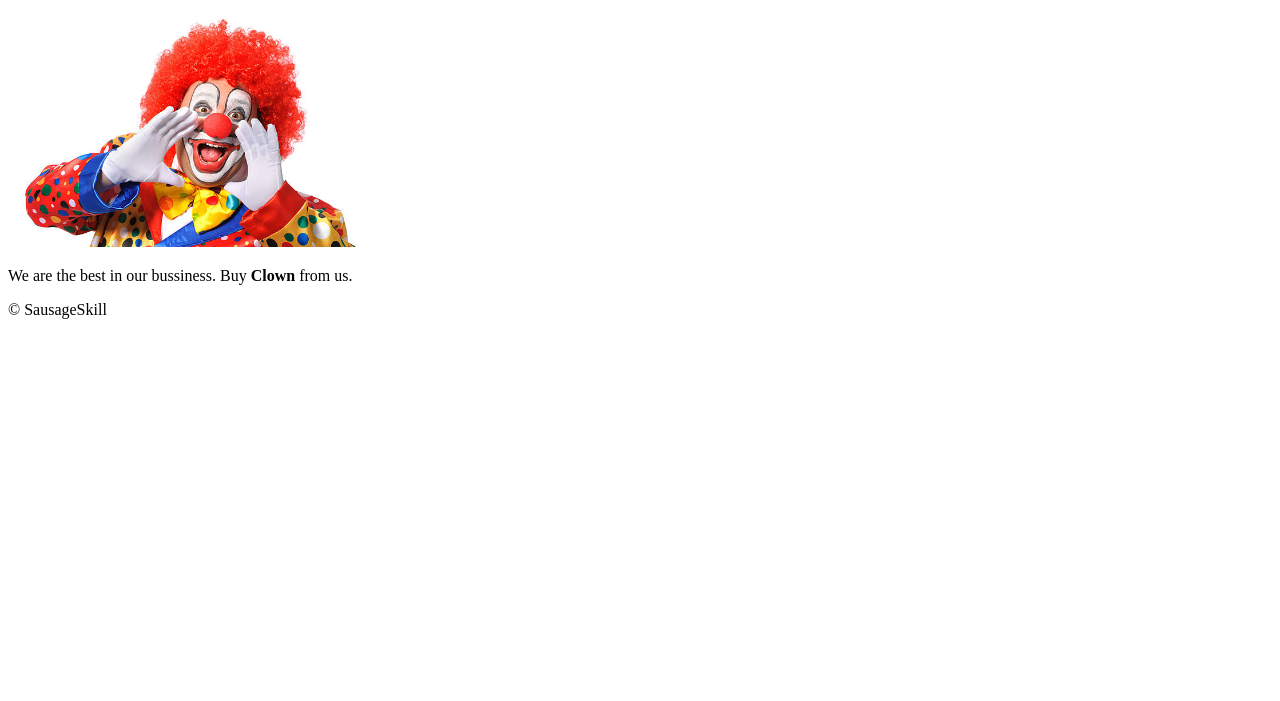
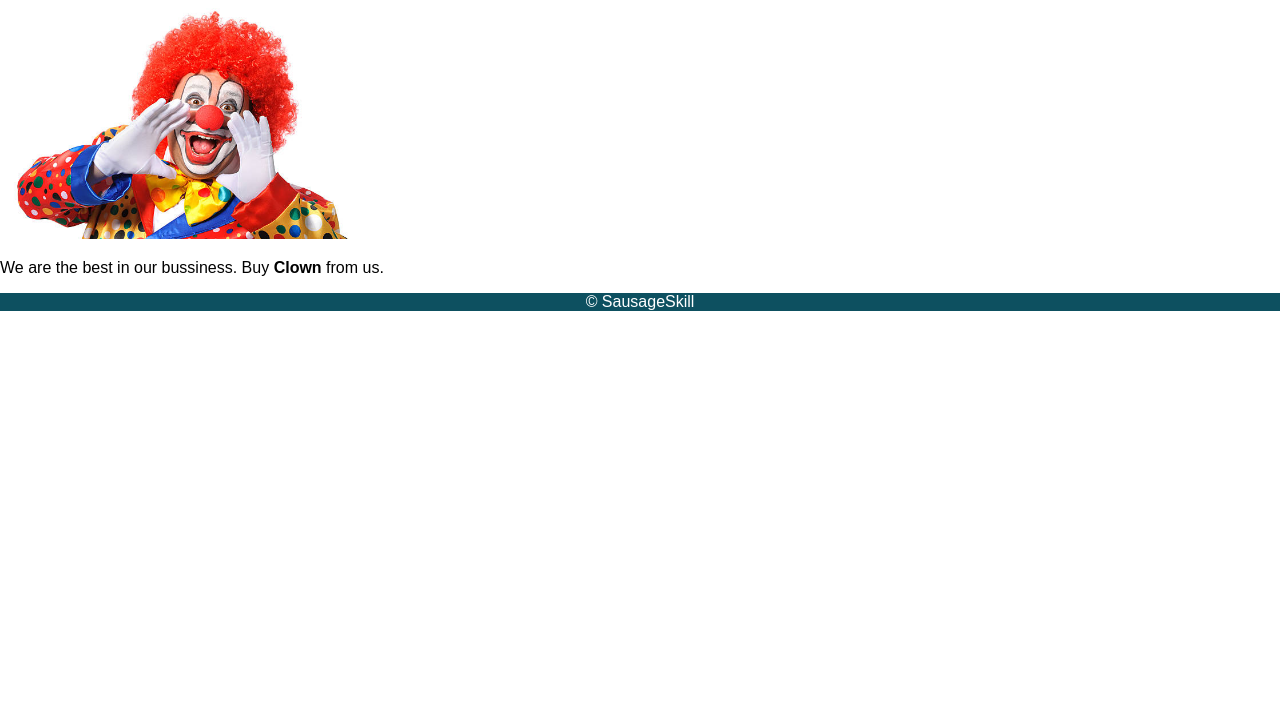
Before and after one commit to BulackhIvan/Front-end-Learning, a plain HTML site: page pages/about.html in a window 1280 px wide. Shown: the part 99-800 px from the top of the page. Drawn offline with Linux system fonts and the light colour scheme.

Commit message:
add some shi

```diff
--- a/pages/about.html
+++ b/pages/about.html
@@ -4,7 +4,7 @@
     <meta charset="UTF-8" />
     <meta name="viewport" content="width=device-width, initial-scale=1.0" />
     <title>My first website</title>
-    <link rel="stylesheet" href="/css/hf.css">
+    <link rel="stylesheet" href="/css/style.css">
   </head>
   <body>
     <header>
```
Also changed, not shown: pages/contacts.html (+1 -1 lines).
